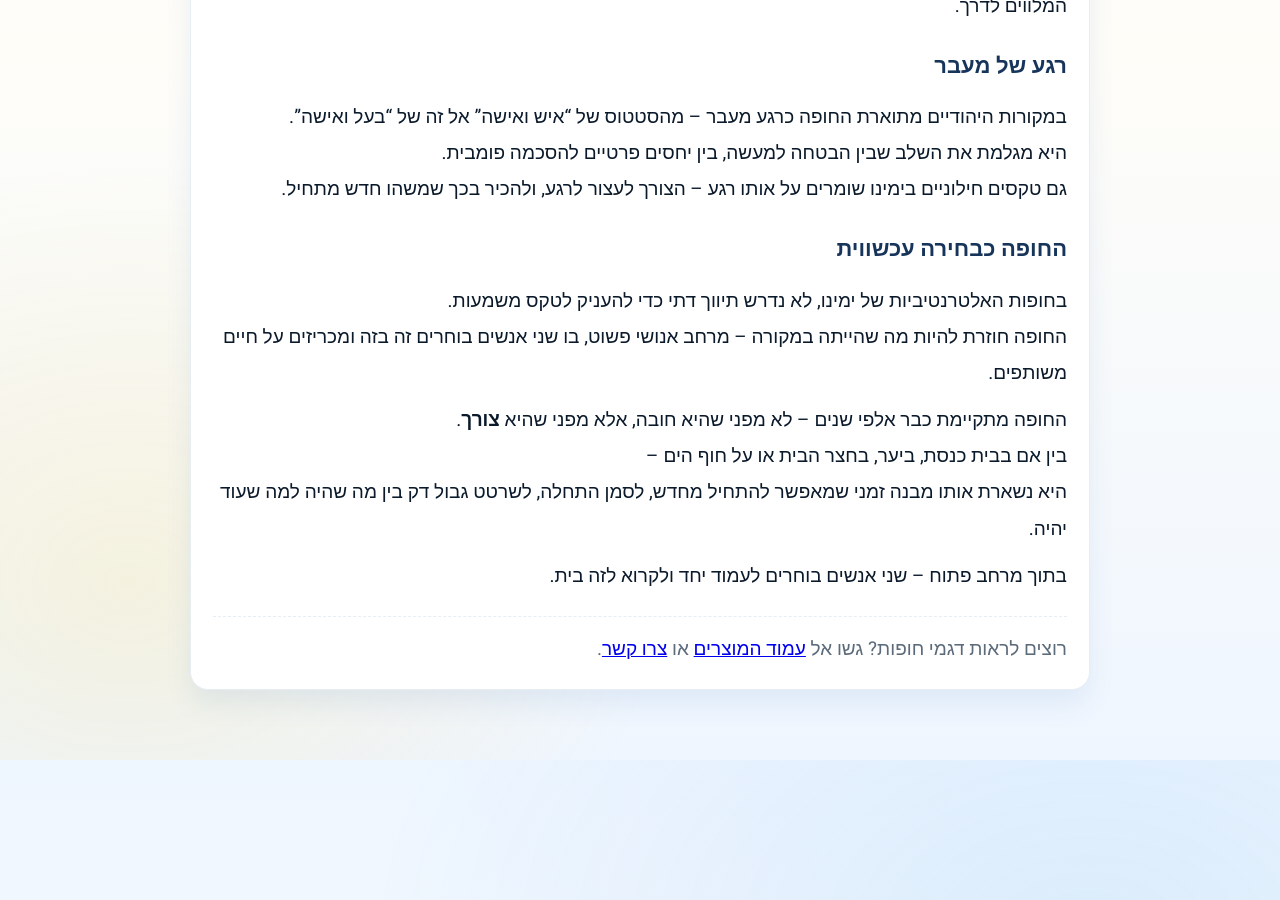
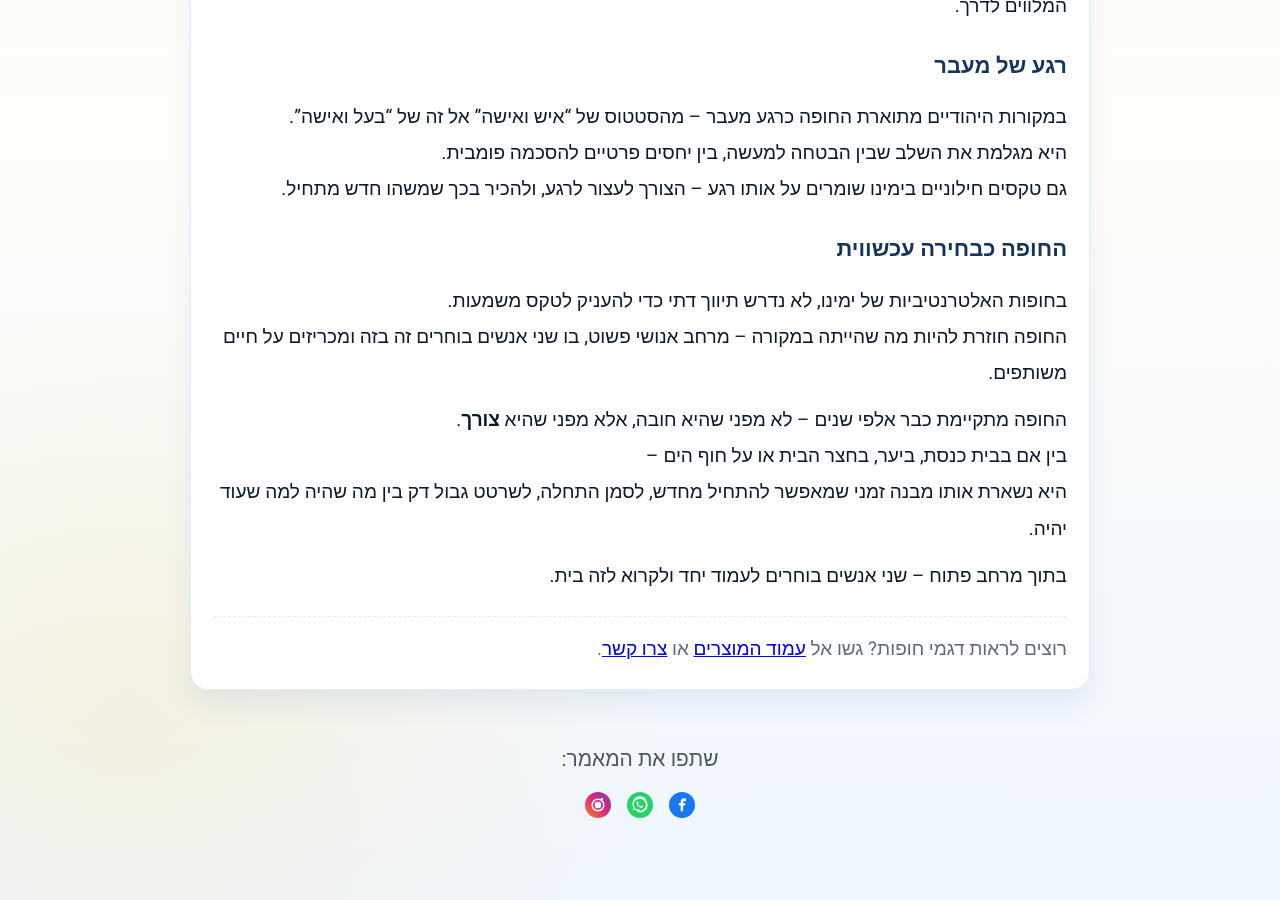
Before and after one commit to chupay/chupa_yisraelit, a Jekyll site: the page built from _posts/2025-10-13-chupa-meaning.md, in a window 1280 px wide and 900 px high, scrolled down 1014 px. Built offline with Jekyll 4.4.1, drawn with Linux system fonts in a browser that asks for light colours.

Commit message:
Update blog_post.html

```diff
--- a/_layouts/blog_post.html
+++ b/_layouts/blog_post.html
@@ -78,6 +78,43 @@
         או <a href="{{ site.baseurl }}/#contact">צרו קשר</a>.
       </div>
     </article>
+    <!-- כפתורי שיתוף -->
+    <div class="share-buttons" style="margin-top:50px;text-align:center;">
+      <p style="color:#4b5563;font-weight:500;margin-bottom:12px;font-size:1.1em;">שתפו את המאמר:</p>
+      <div class="share-icons" style="display:flex;justify-content:center;gap:16px;">
+        <a href="https://www.facebook.com/sharer/sharer.php?u={{ site.url }}{{ page.url }}"
+           target="_blank" rel="noopener" aria-label="שיתוף בפייסבוק"
+           class="share-icon fb" title="שתפו בפייסבוק">
+           <svg xmlns="http://www.w3.org/2000/svg" width="26" height="26" viewBox="0 0 24 24" fill="#fff">
+             <circle cx="12" cy="12" r="12" fill="#1877f2"/>
+             <path fill="#fff" d="M15.12 8.45h-1.67c-.24 0-.45.21-.45.47v1.48h2.12l-.27 2.07h-1.85v5.34H10.8v-5.34H9v-2.07h1.8V8.73c0-1.67 1.23-2.93 3.06-2.93.87 0 1.62.07 1.84.1v1.93z"/>
+           </svg>
+        </a>
+
+        <a href="https://api.whatsapp.com/send?text={{ page.title | url_encode }}%20{{ site.url }}{{ page.url }}"
+           target="_blank" rel="noopener" aria-label="שיתוף בוואטסאפ"
+           class="share-icon wa" title="שתפו בוואטסאפ">
+           <svg xmlns="http://www.w3.org/2000/svg" width="26" height="26" viewBox="0 0 24 24" fill="#25D366">
+             <circle cx="12" cy="12" r="12" fill="#25D366"/>
+             <path fill="#fff" d="M17.47 6.53A6.92 6.92 0 0 0 12 4a7 7 0 0 0-7 7c0 1.24.33 2.45.95 3.51l-.63 2.3 2.38-.62A7.02 7.02 0 0 0 12 18.99c3.86 0 7-3.13 7-6.99 0-1.87-.73-3.63-2.03-4.97Zm-5.47 9.8c-1.26 0-2.48-.33-3.56-.96l-.25-.15-1.55.4.42-1.51-.16-.25a5.43 5.43 0 0 1-.85-2.94A5.5 5.5 0 0 1 12 6.5c1.47 0 2.84.57 3.88 1.62a5.44 5.44 0 0 1 1.62 3.88 5.5 5.5 0 0 1-5.5 5.33Zm2.74-3.3c-.15-.08-.9-.45-1.04-.5-.14-.05-.25-.08-.36.08-.1.15-.42.5-.52.6-.1.1-.19.12-.35.04a4.43 4.43 0 0 1-1.3-.8 4.92 4.92 0 0 1-.91-1.13c-.1-.17 0-.26.07-.34.07-.07.15-.19.22-.28.07-.1.1-.17.15-.27.05-.1.02-.2-.01-.27-.04-.08-.35-.85-.48-1.17-.12-.32-.25-.27-.35-.27h-.3c-.1 0-.27.04-.41.2-.14.15-.54.53-.54 1.28s.55 1.47.63 1.57c.08.1 1.08 1.66 2.61 2.34.37.16.65.26.87.33.37.12.7.1.96.06.3-.05.9-.37 1.02-.73.12-.36.12-.67.08-.73-.04-.07-.13-.1-.28-.17Z"/>
+           </svg>
+        </a>
+
+        <a href="https://www.instagram.com/?url={{ site.url }}{{ page.url }}"
+           target="_blank" rel="noopener" aria-label="שיתוף באינסטגרם"
+           class="share-icon ig" title="שתפו באינסטגרם">
+           <svg xmlns="http://www.w3.org/2000/svg" width="26" height="26" viewBox="0 0 24 24">
+             <linearGradient id="ig" x1="0" x2="1" y1="1" y2="0">
+               <stop offset="0%" stop-color="#f58529"/>
+               <stop offset="50%" stop-color="#dd2a7b"/>
+               <stop offset="100%" stop-color="#8134af"/>
+             </linearGradient>
+             <circle cx="12" cy="12" r="12" fill="url(#ig)"/>
+             <path fill="#fff" d="M12 7.3a4.7 4.7 0 1 0 0 9.4 4.7 4.7 0 0 0 0-9.4Zm0 7.7a3 3 0 1 1 0-6 3 3 0 0 1 0 6Zm4.8-8.5a1.1 1.1 0 1 1-2.2 0 1.1 1.1 0 0 1 2.2 0ZM18 12c0 3.3-2.7 6-6 6s-6-2.7-6-6 2.7-6 6-6 6 2.7 6 6Z"/>
+           </svg>
+        </a>
+      </div>
+    </div>
   </main>
 </body>
 </html>
```
